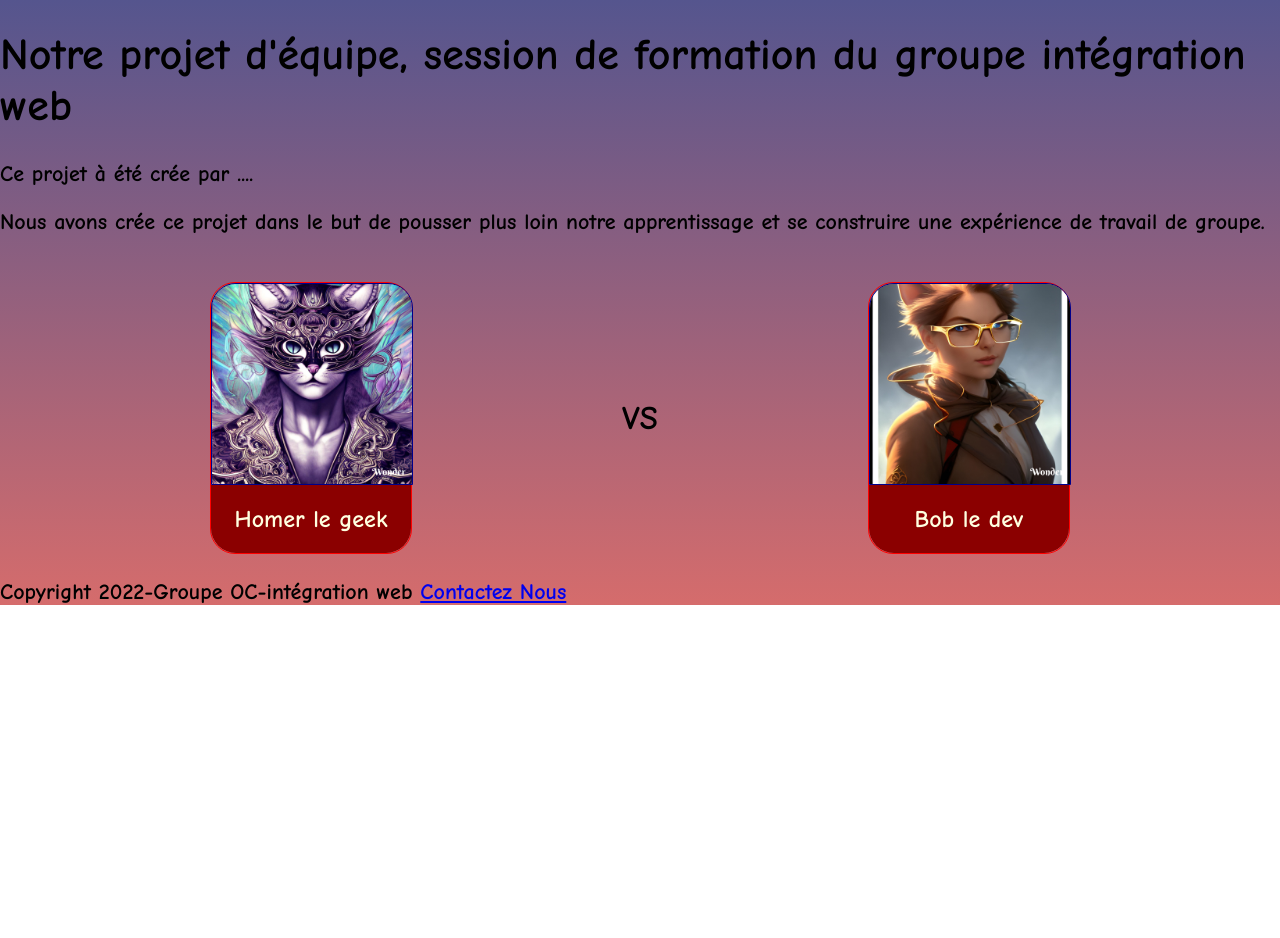
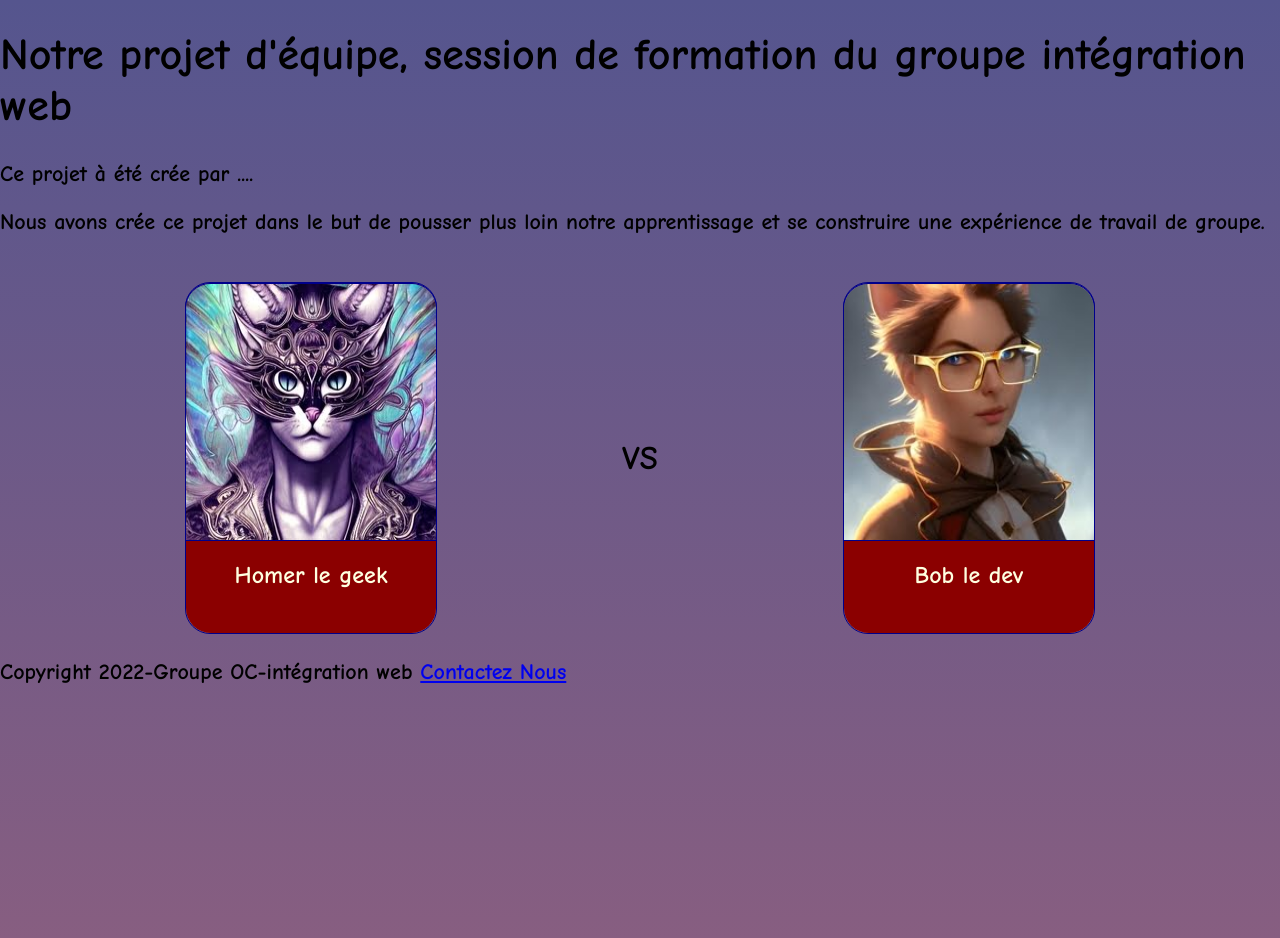
Before and after one commit to psychoniac/team_project, a website: page index.html in a window 1280 px wide. Shown: the top 938 px of the page. Before the commit the page ends 800 px from the top, so only its background shows below. Drawn offline with Linux system fonts and the light colour scheme.

Commit message:
fin de journée du 17.12, modification des cards, redimensionnement des images, petite animation sur la carte

```diff
--- a/index.html
+++ b/index.html
@@ -25,11 +25,11 @@
         <section class="card-exemple">
             <div class="card">
                 <div class="card__image">
-                    <img src="./public/img/image_avec_ia/chat_mask.jpg" class="card__image-png"
+                    <img src="./public/img/image_avec_ia/img_redimensionner/chat_mask.jpg" class="card__image-png"
                         alt="image faite avec lapplication wonder sur android">
                 </div>
                 <div class="card__title">
-                    <h2>Homer le geek</h2>
+                    <h2 class="title">Homer le geek</h2>
                 </div>
                 <div class="card__story">
                 </div>
@@ -39,7 +39,7 @@
             <h2>VS</h2>
             <div class="card">
                 <div class="card__image">
-                    <img src="./public/img/image_avec_ia/femme_chat.jpg" class="card__image-png"
+                    <img src="./public/img/image_avec_ia/img_redimensionner/femme_chat.jpg" class="card__image-png"
                         alt="image faite avec lapplication wonder sur android">
                 </div>
                 <div class="card__title">
@@ -56,6 +56,7 @@
             <a href="#">Contactez Nous</a>
         </footer>
     </div>
+
 </body>
 
 </html>
--- a/package.json
+++ b/package.json
@@ -7,5 +7,7 @@
     "sass": "sass --watch ./sass/main.scss ./public/style.css"
   },
   "author": "Team_integrateur_oc",
-  "license": "ISC"
+  "license": "ISC",
+  "dependencies": {
+  }
 }
--- a/sass/base/_contener.scss
+++ b/sass/base/_contener.scss
@@ -1,6 +1,8 @@
 .contener {
     background: linear-gradient(rgb(85, 85, 142), rgb(213, 108, 108));
     font-family: "Comic Neue";
+    min-height: 300vh;
+    min-width: 375px;
     font-size: 22px;
     font-weight: 700;
     display: flex;
--- a/sass/composants/_card.scss
+++ b/sass/composants/_card.scss
@@ -1,33 +1,45 @@
 .card {
-    width: 200px;
+    width: 250px;
+    height: 350px;
     display: flex;
     flex-direction: column;
+    align-items: center;
     margin: auto;
-
-    border: 1px solid red;
-    border-radius: 25px 25px 25px 25px;
+    transform: scale(1.0);
+    border: 1px solid darkblue;
+    border-radius: 25px;
 
     &__image {
-
-        width: 100%;
-        height: 200px;
-        overflow: hidden;
         border: 1px darkblue solid;
         border-radius: 25px 25px 0 0;
+        width: 100%;
 
         &-png {
             width: 100%;
-            object-fit: cover;
+            height: 100%;
+            object-fit: fill;
+            border-radius: 25px 25px 0 0;
 
         }
     }
 
     &__title {
+        width: 100%;
+        height: 100%;
         color: lightyellow;
         font-size: 16px;
         font-family: "Comic neue";
         text-align: center;
         background-color: darkred;
         border-radius: 0 0 25px 25px;
+    &:hover{
+        color: red;
+        background-color: white;
     }
+    }
+    &:hover{
+        transform: scale(1.2);
+        rotate: 180°;
+    }
+
 }
```
Also changed, not shown: public/img/image_avec_ia/img_redimensionner/cat_stylo.jpg (added), public/img/image_avec_ia/img_redimensionner/chat_mask.jpg (added), public/img/image_avec_ia/img_redimensionner/femme_chat.jpg (added), public/img/image_avec_ia/img_redimensionner/femme_plante.jpg (added), public/style.css, 2 other files.
